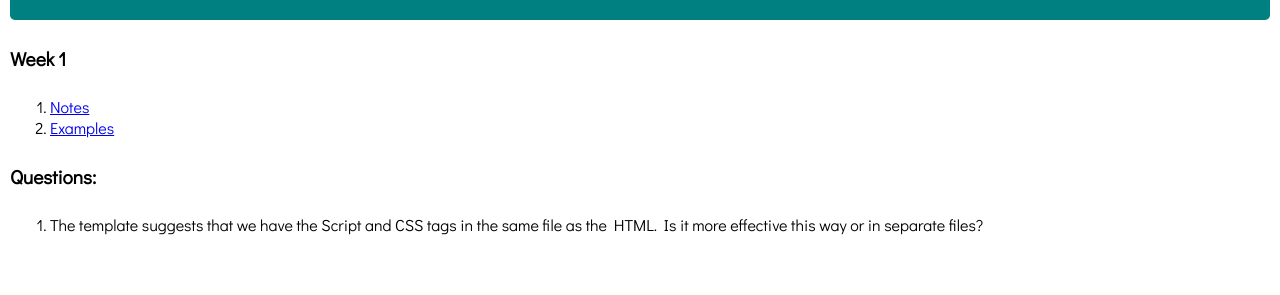
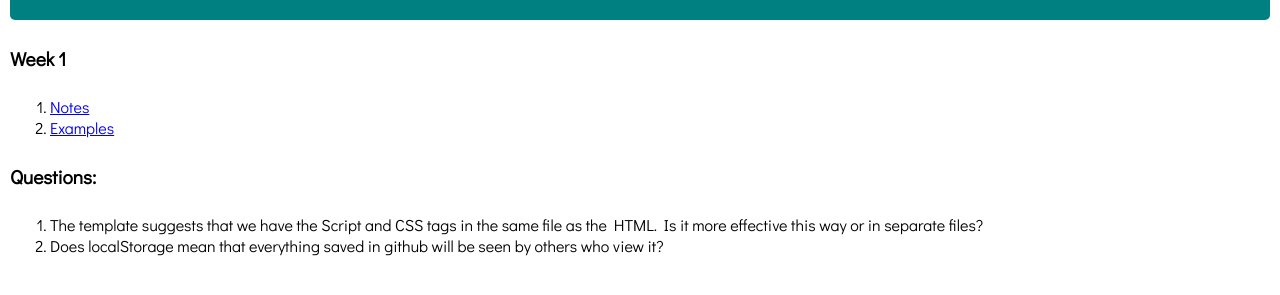
Before and after one commit to wayneherridge/WDD330, a plain HTML site: page week1/index.html in a window 1280 px wide. Shown: the part 115-410 px from the top of the page. Drawn offline with Linux system fonts and the light colour scheme.

Commit message:
Update index.html
added a question

```diff
--- a/week1/index.html
+++ b/week1/index.html
@@ -26,6 +26,7 @@
         <h4>Questions:</h4>
         <ol>
             <li>The template suggests that we have the Script and CSS tags in the same file as the HTML. Is it more effective this way or in separate files?</li>
+            <li>Does localStorage mean that everything saved in github will be seen by others who view it?</li>
         </ol>
     </main>
 
```
